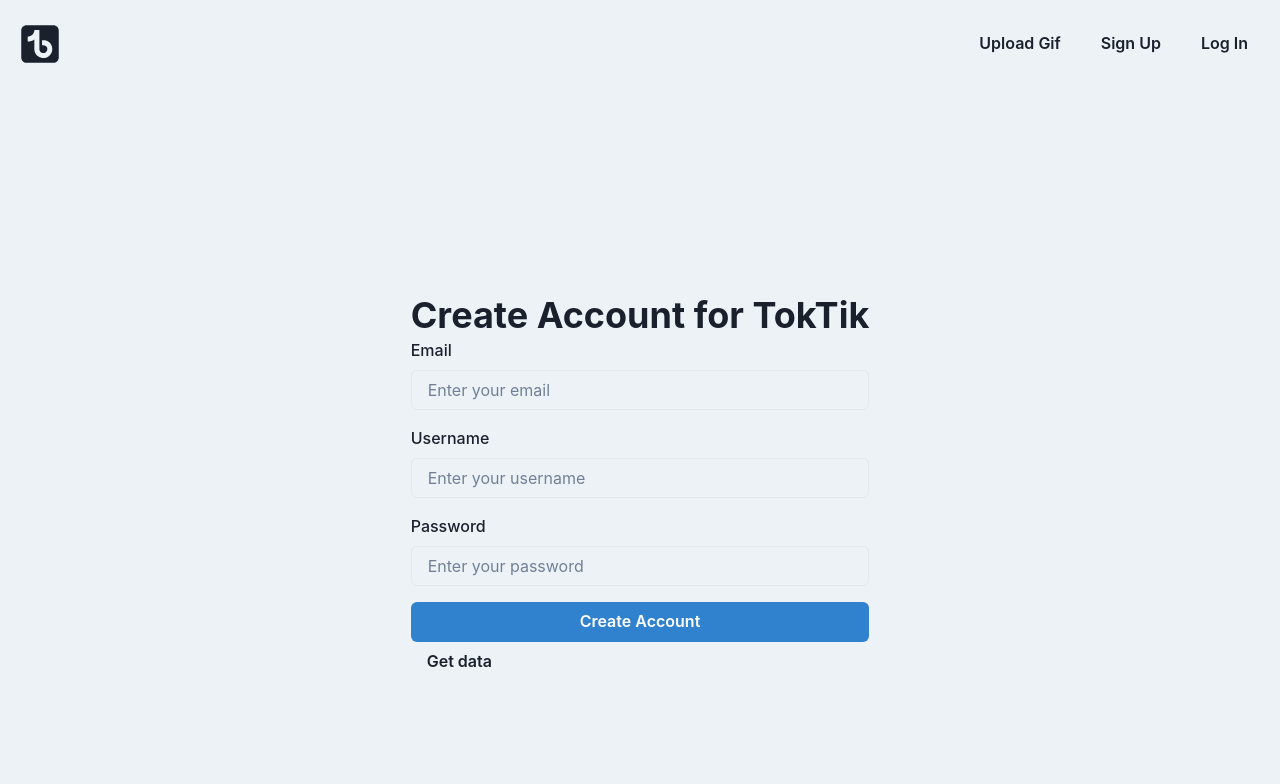
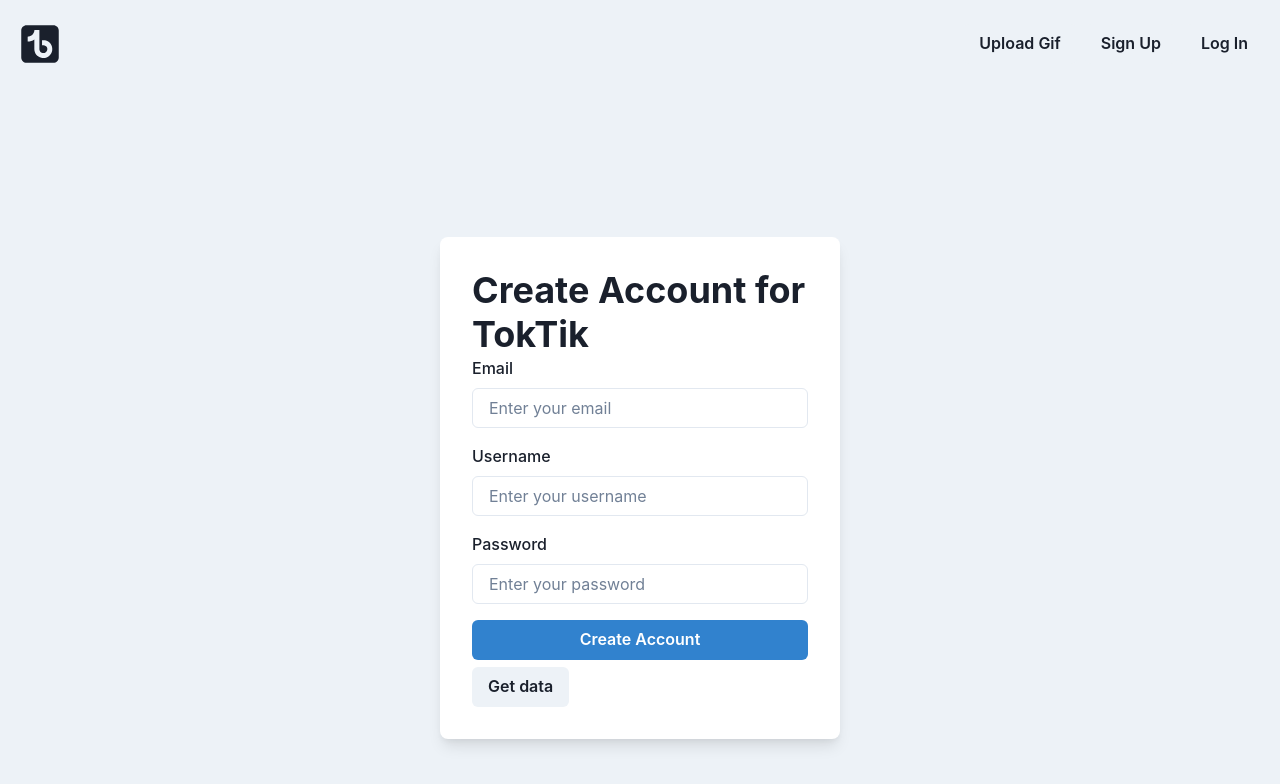
Before and after one commit to andr3i-f/quackhacks-toktik, a React (Create React App) app: page /account in a window 1280 px wide. Shown: the top 784 px of the page. Built offline with nearby package versions, Linux system fonts and the light colour scheme.

Commit message:
modified the sign up page to look like the log in page

```diff
--- a/src/components/CreateAccount.jsx
+++ b/src/components/CreateAccount.jsx
@@ -55,7 +55,13 @@
         height="100vh"
         bg="gray.100"
       >
-        <Box>
+        <Box
+        bg="white"
+        p={8}
+        borderRadius="lg"
+        boxShadow="lg"
+        maxWidth="400px"
+        width="100%">
           <Heading>Create Account for TokTik</Heading>
           <form onSubmit={onSubmit}>
             <FormControl mb={4}>
@@ -88,7 +94,7 @@
               Create Account
             </Button>
           </form>
-          <Button onClick={getData}>Get data</Button>
+          <Button marginTop="2%" onClick={getData}>Get data</Button>
         </Box>
       </Box>
     </>
```
